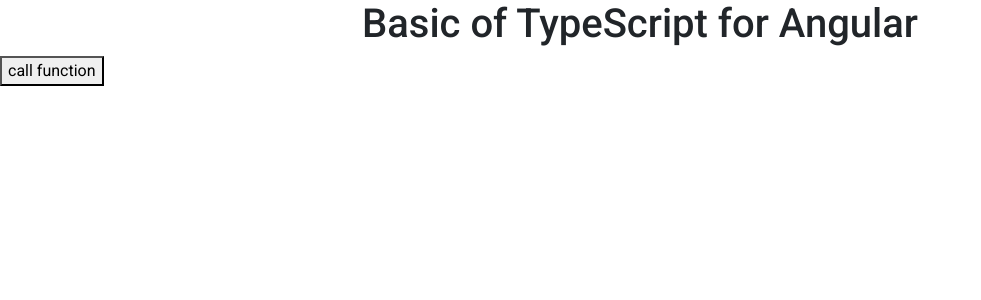
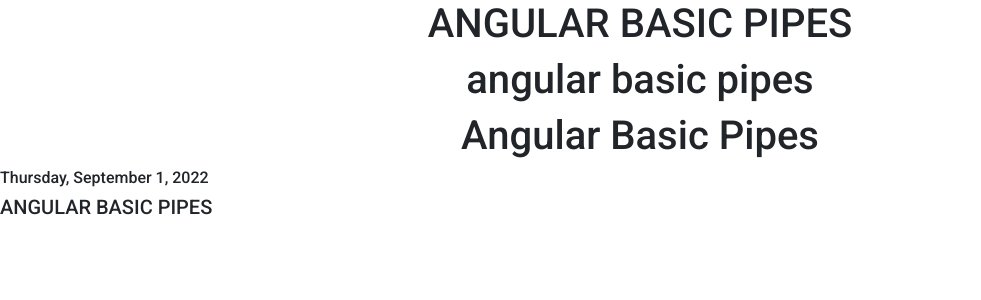
Before and after one commit to faisalmoinuddin99/ProductShut_FrontEnd, an Angular app: page / in a window 1280 px wide. Shown: the top 300 px of the page, without its empty margins (0-981 px from the left). Built offline with nearby package versions, Linux system fonts and the light colour scheme.

Commit message:
Angular Basic Pipes

```diff
--- a/src/app/app.component.html
+++ b/src/app/app.component.html
@@ -1,3 +1,7 @@
+<h1 class="head">{{title | uppercase}}</h1>
+<h1 class="head">{{title | lowercase}}</h1>
 <h1 class="head">{{title}}</h1>
 
-<button (click)="functionCall()">call function</button>
+<h6>{{today | date : 'fullDate'}}</h6>
+
+<h5>{{convertToUppercase(title)}}</h5>
--- a/src/app/app.component.ts
+++ b/src/app/app.component.ts
@@ -7,22 +7,11 @@ import { Component } from '@angular/core';
   styleUrls: ['./app.component.css']
 })
 export class AppComponent {
-  title: string = 'Basic of TypeScript for Angular';
+  title: string = 'Angular Basic Pipes';
 
- // how to define object and array type data types
- data:{name: string, age: number, isActive: boolean} = {name: "jhon", age:23, isActive: true}
+ today = Date()
 
- item:string [] = ["bread", "butter", "egg"]
-
- loopOverArray(d:string []){
-  d.forEach(element => {
-    console.log(element);
-
-  });
+ convertToUppercase(item : string){
+  return item.toUpperCase()
  }
-
- functionCall(){
-  this.loopOverArray(this.item)
- }
-
 }
```
